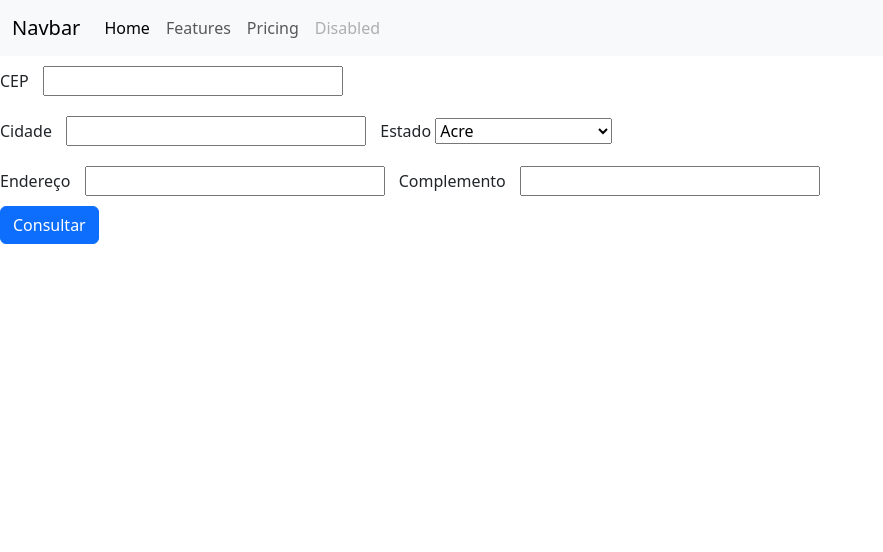
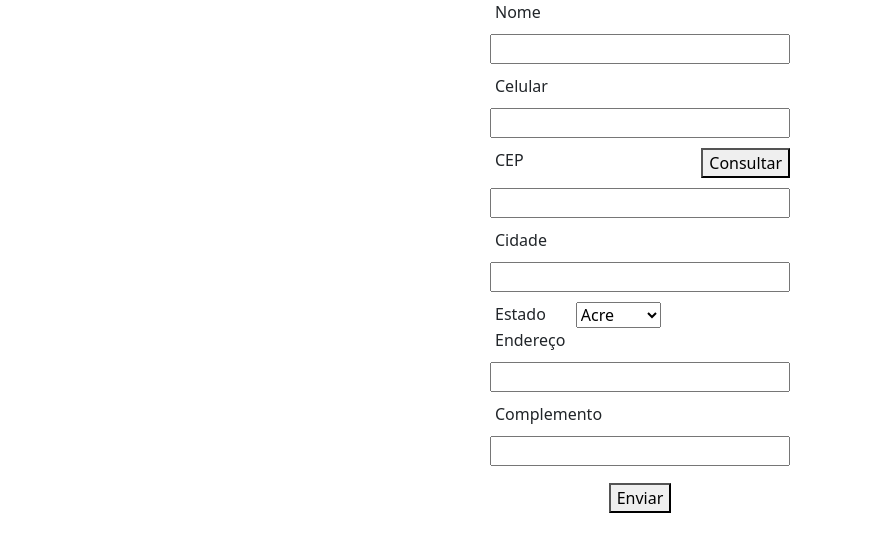
Before and after one commit to coexstt/DS2Etec, a website: page www/index.html in a window 1280 px wide. Shown: the whole page, without its empty margins (0-883 px from the left). Drawn offline with Linux system fonts and the light colour scheme.

Commit message:
atualizando form via api

```diff
--- a/package.json
+++ b/package.json
@@ -21,5 +21,8 @@
       "browser",
       "android"
     ]
+  },
+  "dependencies": {
+    "cordova": "^12.0.0"
   }
 }
--- a/www/css/estilo.css
+++ b/www/css/estilo.css
@@ -1,11 +1,58 @@
 body {
+    display: flex;
+    flex-direction: column;
+    justify-content: center;
+    align-items: center;
     margin: 0;
     padding: 0;
+    width: 100%;
+    height: 100%;
     background-color: #fff00f;
 }
 
-.cep-form input{
+.form{
+    display: flex;
+    flex-direction: column;
+    align-items: flex-start;
+    justify-content: center;
+}
+
+.form input{
     margin: 10px;
     width: 300px;
     height: 30px;
 }
+
+.item-form{
+    display: flex;
+    flex-direction: column;
+    justify-content: center;
+    align-items: inherit;
+}
+
+.item-form label{
+    margin-left: 15px;
+}
+
+.cep{
+    display: flex;
+    flex-direction: row;
+    width: 100%;
+    justify-content: space-between;
+}
+
+.cep button{
+    margin-right: 10px;
+}
+
+.uf{
+    display: flex;
+    flex-direction: row;
+    width: 100%;
+    margin-left: 15px;
+}
+
+.uf select{
+    margin-left: 30px;
+    width: 85px;
+}
--- a/www/index.html
+++ b/www/index.html
@@ -12,31 +12,31 @@
         <title>Hello World</title>
     </head>
     <body>
-        <nav class="navbar navbar-expand-lg bg-body-tertiary">
-            <div class="container-fluid">
-              <a class="navbar-brand" href="#">Navbar</a>
-              <button class="navbar-toggler" type="button" data-bs-toggle="collapse" data-bs-target="#navbarNavAltMarkup" aria-controls="navbarNavAltMarkup" aria-expanded="false" aria-label="Toggle navigation">
-                <span class="navbar-toggler-icon"></span>
-              </button>
-              <div class="collapse navbar-collapse" id="navbarNavAltMarkup">
-                <div class="navbar-nav">
-                  <a class="nav-link active" aria-current="page" href="#">Home</a>
-                  <a class="nav-link" href="#">Features</a>
-                  <a class="nav-link" href="#">Pricing</a>
-                  <a class="nav-link disabled" aria-disabled="true">Disabled</a>
+        <div class="form">
+            <div class="item-form">
+                <label>Nome</label>
+                <input type="text" id="nome">
+            </div>
+
+            <div class="item-form">
+                <label>Celular</label>
+                <input type="text" id="celular">
+            </div>
+
+            <div class="item-form">
+                <div class="cep">
+                    <label>CEP</label>
+                    <button id="botao">Consultar</button>
                 </div>
-              </div>
-            </div>
-          </nav>
-        <div class="cep-form">
-            <div class="cep">
-                <label>CEP</label>
                 <input type="text" id="cep"/>
             </div>
 
-            <div class="local">
+            <div class="item-form">
                 <label>Cidade</label>
                 <input type="text" id="localidade">
+            </div>
+
+            <div class="uf">
                 <label>Estado</label>
                 <select id="uf" name="estado">
                     <option value="AC">Acre</option>
@@ -70,22 +70,24 @@
                 </select>
             </div>
 
-            <div class="rua">
+            <div class="item-form">
                 <label>Endereço</label>
                 <input type="text" id="logradouro">
+            </div>
+
+            <div class="item-form">
                 <label>Complemento</label>
                 <input type="text" id="complemento">
             </div>
+        </div>
+        <div class="btn">
+            <div id="demo"></div>
+            <button onclick="enviar()">Enviar</button>
 
-            <div class="consulta">
-                <div>
-                    <button class="btn btn-primary" id="botao">
-                        Consultar</button>
-                </div>
-            </div>
         </div>
 
         <script src="js/bootstrap.bundle.js"></script>
         <script src="js/index.js"></script>
+        <script src="js/cadastro.js"></script>
     </body>
 </html>
--- /dev/null
+++ b/www/js/cadastro.js
@@ -0,0 +1,23 @@
+function enviar(){
+    const dbParam = JSON.stringify(
+        {
+            "Nome": document.querySelector("#nome").value,
+            "Documento": document.querySelector("#documento").value,
+            "Celular": document.querySelector("#celular").value,
+            "CEP": document.querySelector("#cep").value,
+            "Endereço": document.querySelector("#logradouro").value,
+            "Bairro": document.querySelector("#bairro").value,
+            "Cidade": document.querySelector("#localidade").value,
+            "Estado": document.querySelector("#uf").value
+        }
+    );
+    const xmlhttp = new XMLHttpRequest();
+    xmlhttp.onload = function() {
+        const myObj = JSON.parse(this.responseText);
+        console.log(myObj);
+        document.getElementById("demo").innerHTML = myObj;
+    }
+    xmlhttp.open("POST", "http://etec.fernandograciano.com.br/cadastrocliente.php");
+    xmlhttp.setRequestHeader("Content-type", "application/x-www-form-urlencoded");
+    xmlhttp.send("dados="+dbParam );
+}
```
Also changed, not shown: 1 other file.
